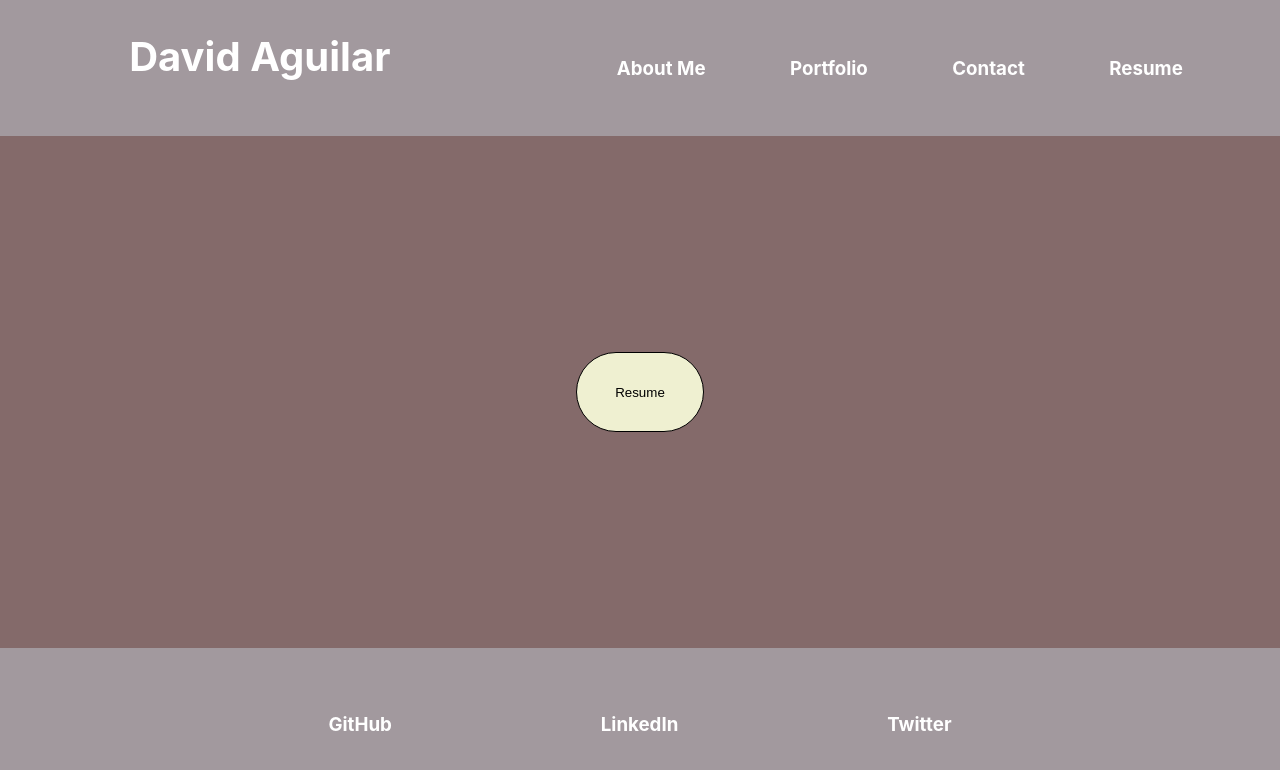
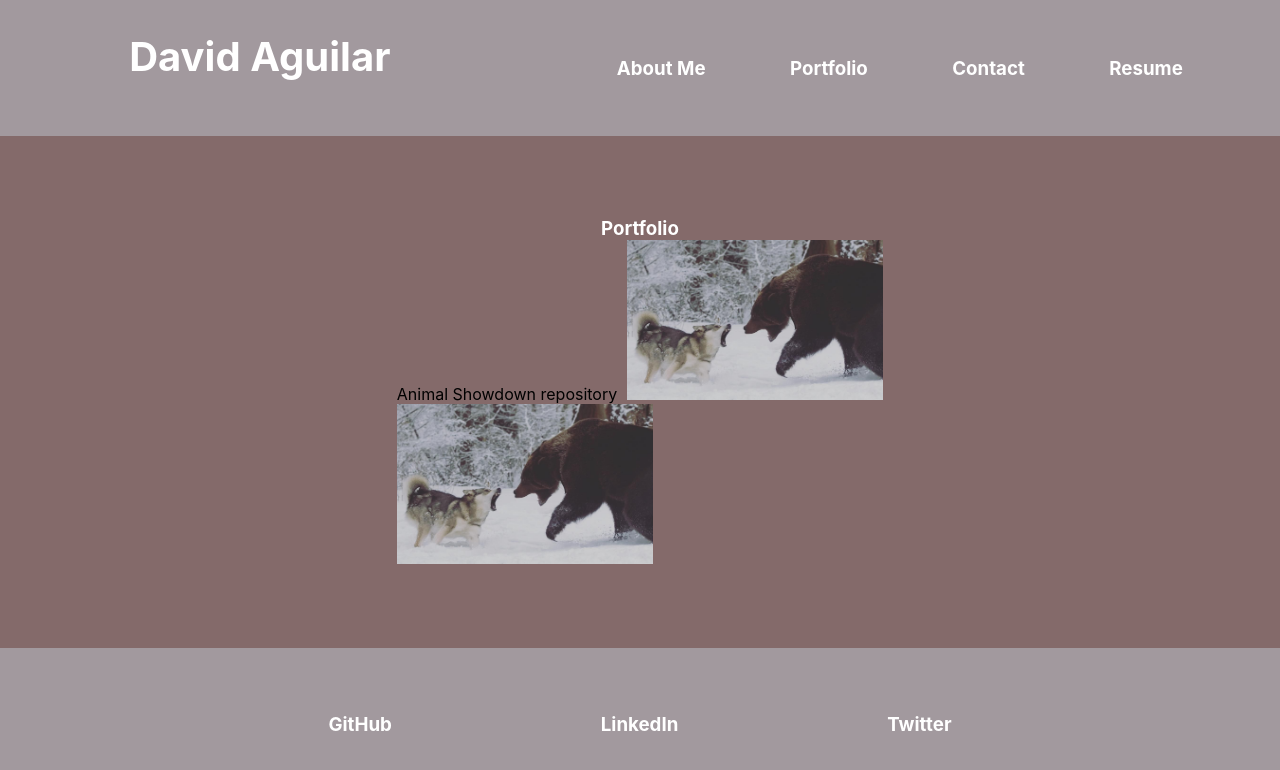
Before and after one commit to davidjaguilar104/react-portfolio, a React (Create React App) app: page / in a window 1280 px wide. Shown: the top 770 px of the page. Built offline with nearby package versions, Linux system fonts and the light colour scheme.

Commit message:
two imgs added to portfolio

```diff
--- a/src/App.js
+++ b/src/App.js
@@ -2,13 +2,14 @@ import Header from "./components/Header";
 import Footer from "./components/Footer";
 // import About from './pages/About/About';
 // import Contact from "./pages/Contact/Contact";
-import Resume from "./pages/Resume/Resume";
+// import Resume from "./pages/Resume/Resume";
+import Portfolio from "./pages/Portfolio/Portfolio";
 
 function App() {
   return (
     <main>
       <Header></Header>
-      <Resume></Resume>
+      <Portfolio></Portfolio>
       <Footer></Footer>
     </main>
   );
--- /dev/null
+++ b/src/pages/Portfolio/Portfolio.css
@@ -0,0 +1,13 @@
+section {
+  display: flex;
+  flex-direction: column;
+  justify-content: center;
+  align-items: center;
+  height: 64vh;
+  background-color: #846a6a;
+}
+
+img {
+  height: 20vh;
+  width: 20vw;
+}
--- /dev/null
+++ b/src/pages/Portfolio/Portfolio.js
@@ -0,0 +1,36 @@
+import React from "react";
+import "./Portfolio.css";
+import animalShowdown from "../../assets/background.jpg";
+
+function Portfolio() {
+  return (
+    <section>
+      <h3>Portfolio</h3>
+      <div>
+        <div>
+          <a href="https://github.com/gstockha/animal-showdown">
+          Animal Showdown repository
+        </a>
+        <a
+          rel="noreferrer"
+          target="_blank"
+          href="https://animalshowdown.herokuapp.com/login"
+          alt="Link to Animal Showdown application"
+        >
+          <img src={animalShowdown} alt="Animal Showdown application"></img>
+        </a>
+        </div>
+        <a
+          rel="noreferrer"
+          target="_blank"
+          href="https://animalshowdown.herokuapp.com/login"
+          alt="Link to Animal Showdown application"
+        >
+          <img src={animalShowdown} alt="Animal Showdown application"></img>
+        </a>
+      </div>
+    </section>
+  );
+}
+
+export default Portfolio;
```
Also changed, not shown: src/assets/background.jpg (added).
